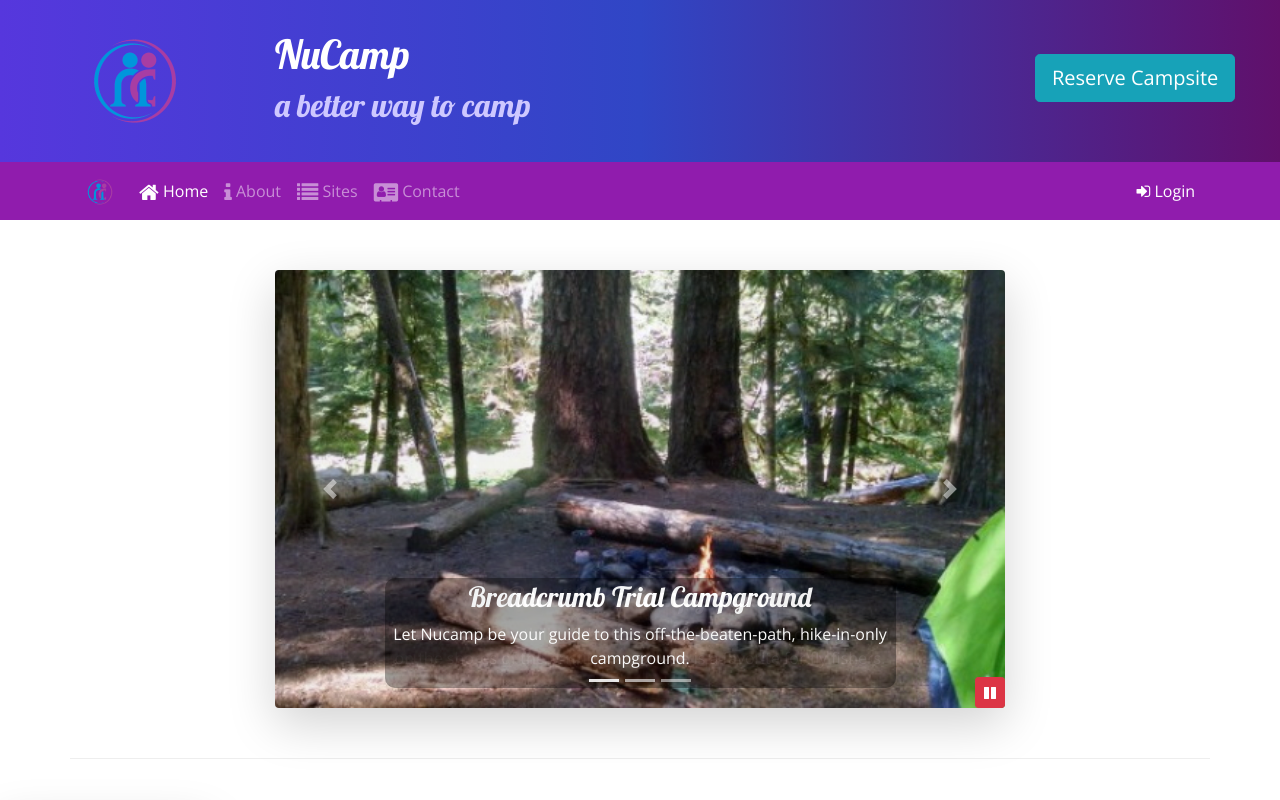
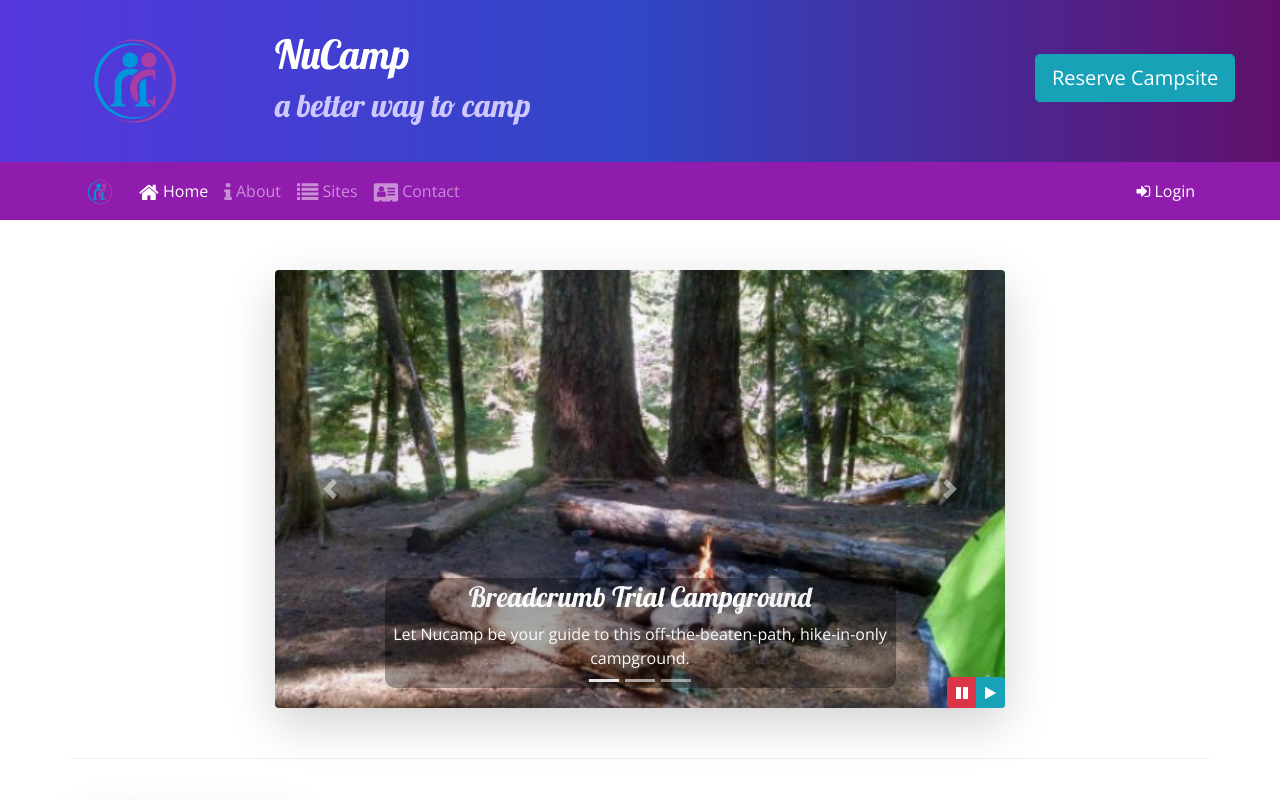
Before and after one commit to mercer-jk/nucampsite, a website: page index.html in a window 1280 px wide. Shown: the top 800 px of the page. Drawn offline with nearby package versions, Linux system fonts and the light colour scheme.

Commit message:
Bootstrap and jQuery Part 2

```diff
--- a/index.html
+++ b/index.html
@@ -205,8 +205,12 @@
                         <span class="carousel-control-next-icon"></span>
                         <span class="sr-only">Next</span>
                     </a>
-                        <button class="btn btn-danger btn-sm" id="carouselButton">
+                    <div class="btn-group" id="carouselButton">
+                        <button class="btn btn-danger btn-sm" id="carouselPause">
                             <i class="fa fa-pause"></i>
+                        </button>
+                        <button class="btn btn-info btn-sm" id="carouselPlay">
+                            <i class="fa fa-play"></i>
                         </button>
                     </div>
                 </div>
@@ -319,7 +323,6 @@
                 }
             });
         });
-
     </script>
 </body>
 
```
